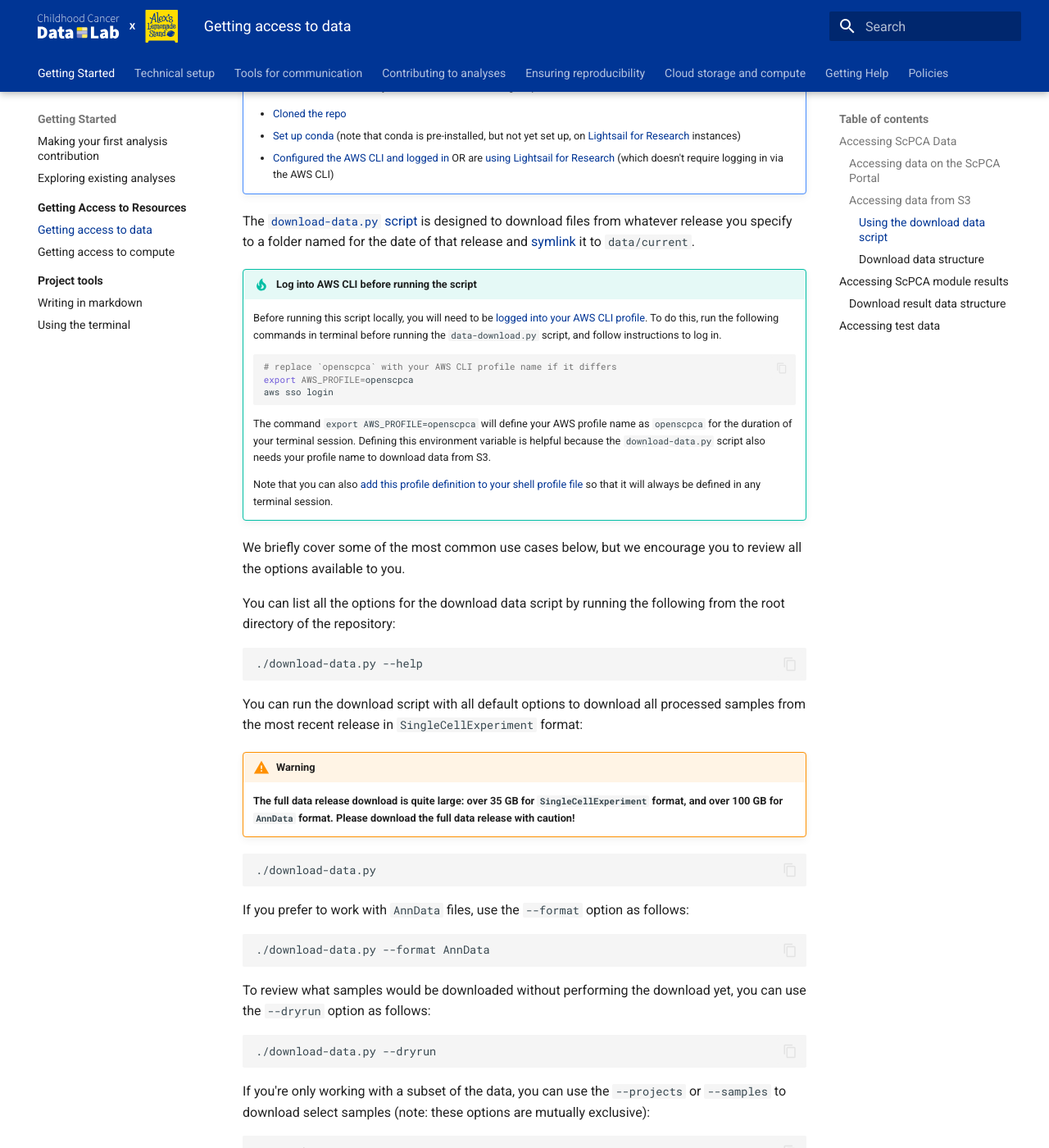
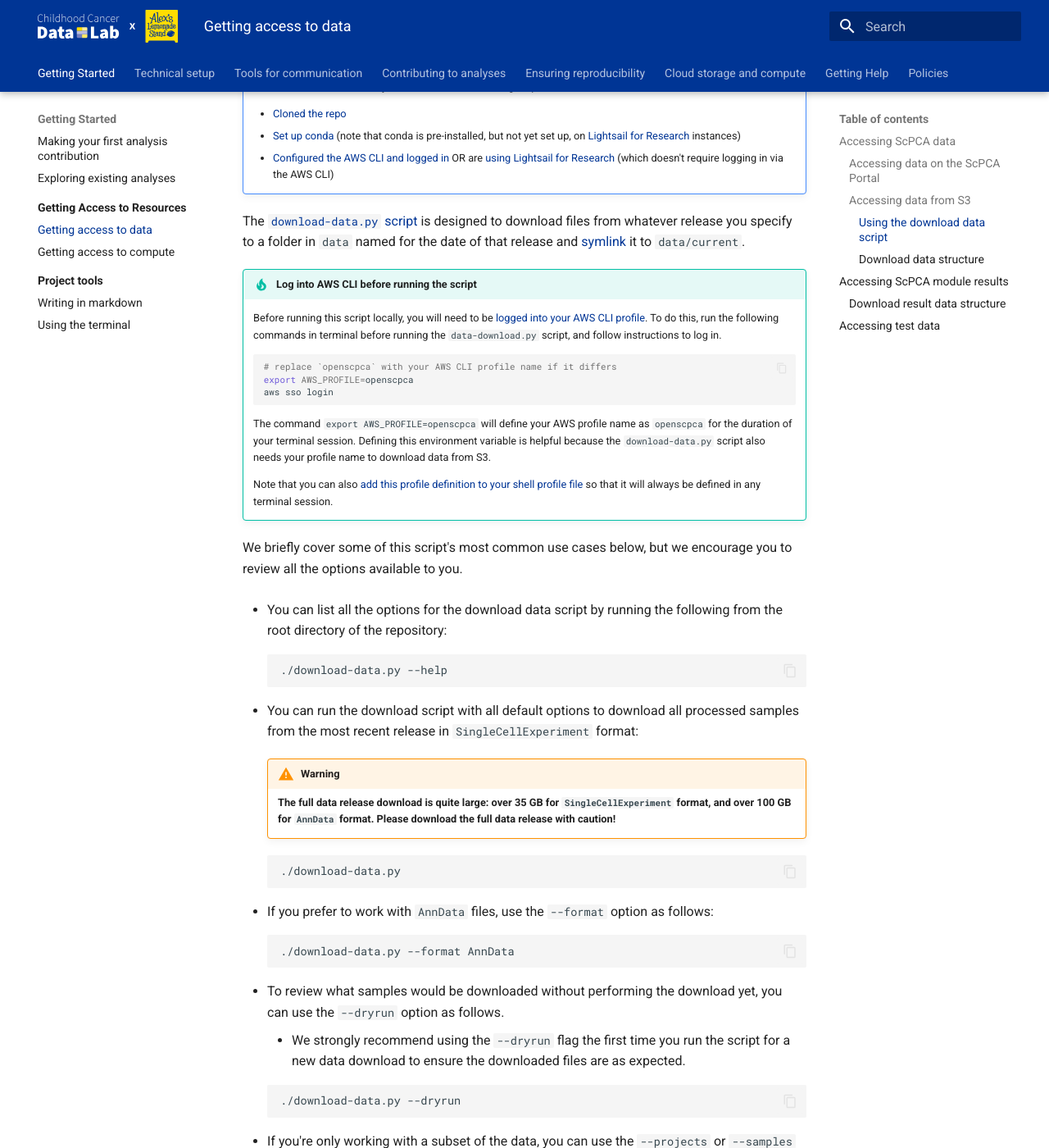
Before and after one commit to AlexsLemonade/OpenScPCA-analysis, an MkDocs documentation site: the page built from docs/getting-started/accessing-resources/getting-access-to-data.md, in a window 1280 px wide and 1400 px high, scrolled down 1713 px. Shown: the whole window at 82% size. Built offline with MkDocs 1.6.1 and Material for MkDocs 9.7.7, drawn with Linux system fonts in a browser that asks for light colours; some of the changed text lies outside the part shown.

Commit message:
add bullets and new bullet for --update-symlink in the data download section

````diff
--- a/docs/getting-started/accessing-resources/getting-access-to-data.md
+++ b/docs/getting-started/accessing-resources/getting-access-to-data.md
@@ -16,7 +16,7 @@
     - These data are used for automated testing, but you can also use them while developing your module if smaller files helps make development more efficient.
     - You do not need an AWS account to download the test files, so you can use this data before you are granted full access to ScPCA data.
 
-## Accessing ScPCA Data
+## Accessing ScPCA data
 
 ### Accessing data on the ScPCA Portal
 
@@ -54,7 +54,7 @@
     - [Set up conda](../../technical-setup/environment-setup/setup-conda.md) (note that conda is pre-installed, but not yet set up, on [Lightsail for Research](../../aws/lsfr/starting-development-on-lsfr.md#create-and-activate-a-conda-environment) instances)
     - [Configured the AWS CLI and logged in](../../technical-setup/environment-setup/configure-aws-cli.md) OR are [using Lightsail for Research](../../aws/index.md#lightsail-for-research-virtual-computing-with-aws) (which doesn't require logging in via the AWS CLI)
 
-The [`download-data.py` script](https://github.com/AlexsLemonade/OpenScPCA-analysis/blob/main/download-data.py) is designed to download files from whatever release you specify to a folder named for the date of that release and [symlink](https://en.wikipedia.org/wiki/Symbolic_link) it to `data/current`.
+The [`download-data.py` script](https://github.com/AlexsLemonade/OpenScPCA-analysis/blob/main/download-data.py) is designed to download files from whatever release you specify to a folder in `data` named for the date of that release and [symlink](https://en.wikipedia.org/wiki/Symbolic_link) it to `data/current`.
 
 !!! tip "Log into AWS CLI before running the script"
     Before running this script locally, you will need to be [logged into your AWS CLI profile](../../technical-setup/environment-setup/configure-aws-cli.md#logging-in-to-a-new-session).
@@ -71,45 +71,55 @@
 
     Note that you can also [add this profile definition to your shell profile file](../../technical-setup/environment-setup/configure-aws-cli.md#storing-your-aws-profile-name) so that it will always be defined in any terminal session.
 
-We briefly cover some of the most common use cases below, but we encourage you to review all the options available to you.
+We briefly cover some of this script's most common use cases below, but we encourage you to review all the options available to you.
 
-You can list all the options for the download data script by running the following from the root directory of the repository:
+- You can list all the options for the download data script by running the following from the root directory of the repository:
+    ```sh
+    ./download-data.py --help
+    ```
 
-```sh
-./download-data.py --help
-```
+- You can run the download script with all default options to download all processed samples from the most recent release in `SingleCellExperiment` format:
 
-You can run the download script with all default options to download all processed samples from the most recent release in `SingleCellExperiment` format:
+    !!! warning
+        **The full data release download is quite large: over 35 GB for `SingleCellExperiment` format, and over 100 GB for `AnnData` format.
+        Please download the full data release with caution!**
 
-!!! warning
-    **The full data release download is quite large: over 35 GB for `SingleCellExperiment` format, and over 100 GB for `AnnData` format.
-    Please download the full data release with caution!**
+    ```sh
+    ./download-data.py
+    ```
 
-```sh
-./download-data.py
-```
+- If you prefer to work with `AnnData` files, use the `--format` option as follows:
 
-If you prefer to work with `AnnData` files, use the `--format` option as follows:
+    ```sh
+    ./download-data.py --format AnnData
+    ```
 
-```sh
-./download-data.py --format AnnData
-```
+- To review what samples would be downloaded without performing the download yet, you can use the `--dryrun` option as follows.
+    - We strongly recommend using the `--dryrun` flag the first time you run the script for a new data download to ensure the downloaded files are as expected.
 
-To review what samples would be downloaded without performing the download yet, you can use the `--dryrun` option as follows:
+    ```sh
+    ./download-data.py --dryrun
+    ```
 
-```sh
-./download-data.py --dryrun
-```
+- If you're only working with a subset of the data, you can use the `--projects` or `--samples` to download select samples (note: these options are mutually exclusive):
 
-If you're only working with a subset of the data, you can use the `--projects` or `--samples` to download select samples (note: these options are mutually exclusive):
+    ```sh
+    # use the --projects option
+    ./download-data.py --projects SCPCPXXXXXX
 
-```sh
-# use the --projects option
-./download-data.py --projects SCPCPXXXXXX
+    # use the --samples option
+    ./download-data.py --samples SCPCSXXXXXX,SCPCSXXXXXY
+    ```
 
-# use the --samples option
-./download-data.py --samples SCPCSXXXXXX,SCPCSXXXXXY
-```
+- To update the `data/current` symlink, for example if you have downloaded multiple releases and/or [test data](#accessing-test-data), use the `--update-symlink` flag in one of the following ways.
+  - Note that no data will be downloaded if you use this flag.
+    ```sh
+    # update data/current to direct to most recent local release
+    ./download-data.py --update-symlink
+
+    # update data/current to direct to specific release version
+    ./download-data.py --update-symlink --release 2024-05-01
+    ```
 
 #### Download data structure
 
````
